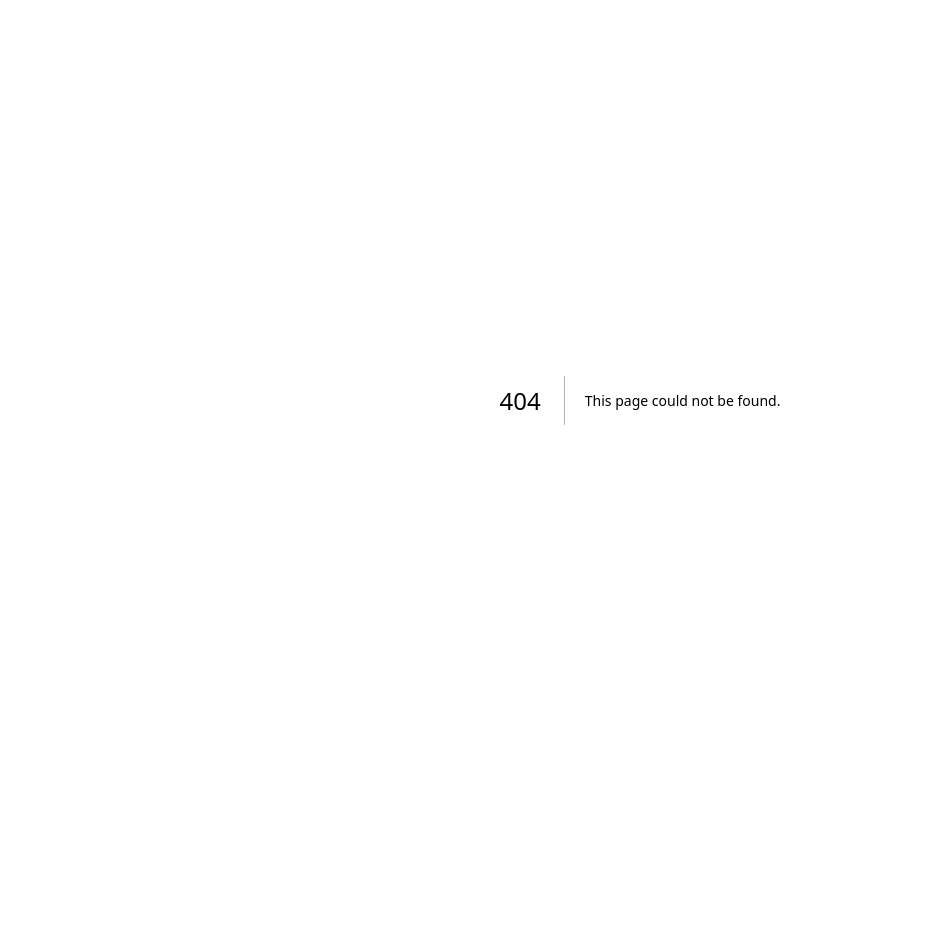
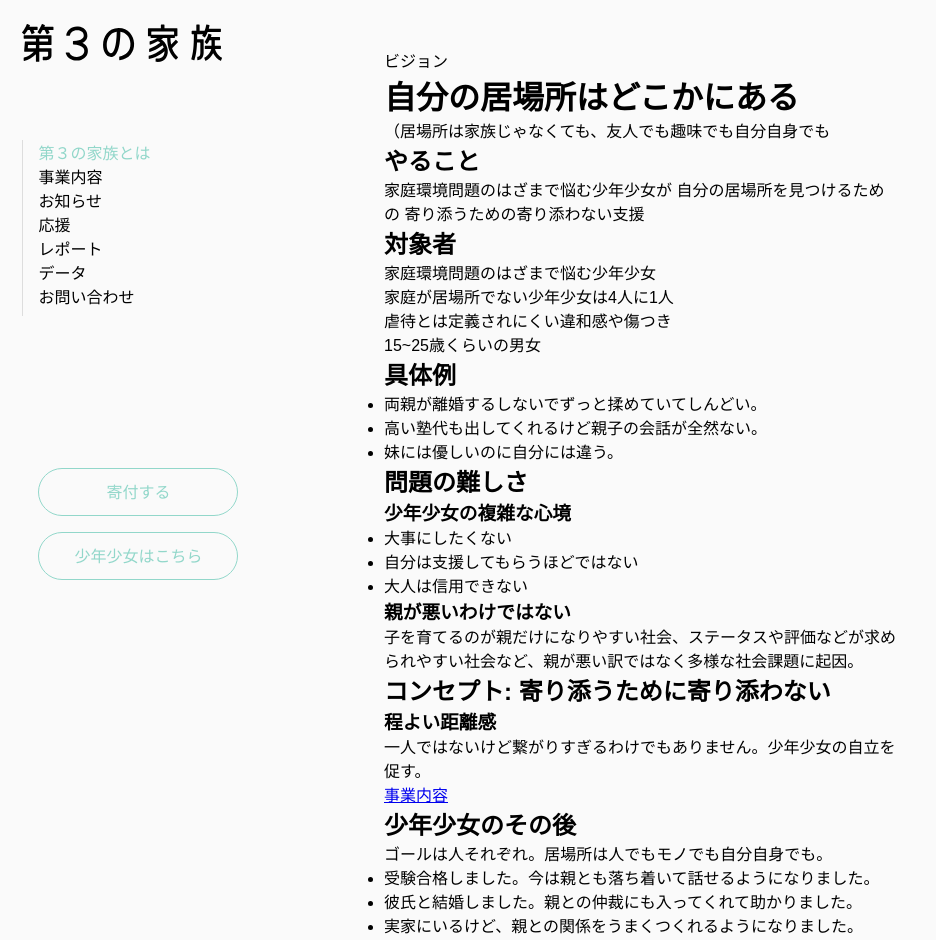
Before and after one commit to k1105/daisan-kazoku, a Next.js app: page /about in a window 1280 px wide. Before the commit this address had no page. Shown: the top 940 px of the page, without its empty margins (0-936 px from the left). Before the commit the page ends 800 px from the top, so only its background shows below. Built offline with nearby package versions, Linux system fonts and the light colour scheme; a web font is replaced by a local one.

Commit message:
個別ページの作成

```diff
--- /dev/null
+++ b/pages/about/index.tsx
@@ -0,0 +1,75 @@
+import Layout from "../layout";
+import Link from "next/link";
+
+const About = () => {
+  return (
+    <>
+      <Layout pageTitle="第3の家族とは">
+        <div>
+          <p>ビジョン</p>
+          <h1>自分の居場所はどこかにある</h1>
+          （居場所は家族じゃなくても、友人でも趣味でも自分自身でも
+          <h2>やること</h2>
+          <p>
+            家庭環境問題のはざまで悩む少年少女が 自分の居場所を見つけるための
+            寄り添うための寄り添わない支援
+          </p>
+          <h2>対象者</h2>
+          <p>家庭環境問題のはざまで悩む少年少女</p>
+          <p>家庭が居場所でない少年少女は4人に1人</p>
+          <p>虐待とは定義されにくい違和感や傷つき</p>
+          <p>15~25歳くらいの男女</p>
+          <h2>具体例</h2>
+          <ul>
+            <li>両親が離婚するしないでずっと揉めていてしんどい。</li>
+            <li>高い塾代も出してくれるけど親子の会話が全然ない。</li>
+            <li>妹には優しいのに自分には違う。</li>
+          </ul>
+          <h2>問題の難しさ</h2>
+          <h3>少年少女の複雑な心境</h3>
+          <ul>
+            <li>大事にしたくない</li>
+            <li>自分は支援してもらうほどではない</li>
+            <li>大人は信用できない</li>
+          </ul>
+          <h3>親が悪いわけではない</h3>
+          <p>
+            子を育てるのが親だけになりやすい社会、ステータスや評価などが求められやすい社会など、親が悪い訳ではなく多様な社会課題に起因。
+          </p>
+          <h2>コンセプト: 寄り添うために寄り添わない</h2>
+          <h3>程よい距離感</h3>
+          <p>
+            一人ではないけど繋がりすぎるわけでもありません。少年少女の自立を促す。
+          </p>
+          <Link href="/service">事業内容</Link>
+          <h2>少年少女のその後</h2>
+          <p>ゴールは人それぞれ。居場所は人でもモノでも自分自身でも。</p>
+          <ul>
+            <li>
+              受験合格しました。今は親とも落ち着いて話せるようになりました。
+            </li>
+            <li>
+              彼氏と結婚しました。親との仲裁にも入ってくれて助かりました。
+            </li>
+            <li>
+              実家にいるけど、親との関係をうまくつくれるようになりました。
+            </li>
+            <li>身の危険を感じたので公的な支援にお世話になりました。</li>
+          </ul>
+          <h1>組織体制</h1>
+          <div>
+            <h2>奥村春香</h2>
+            <p>
+              代表。自身も家庭環境問題のはざまで、大学3年生のときに弟が自死をしました。1年は何もできなかったのですが、もとからものづくりが好きだったので、家庭環境に悩む人のための掲示板を試しに作ってみたところ、思った以上に人が集まりました。「つくってくれてありがとう」という嬉しい言葉をもらう一方、集まる悩みの困難さを実感し「もっとやらなければ」と思い、新卒で入社したLINE株式会社を退職後、NPO法人第3の家族を立ち上げました。
+            </p>
+            <Link href="https://www.notion.so/a9d939d6d27e4ff4bc9e849fc92c6e08?pvs=21">
+              詳細プロフィール
+            </Link>
+          </div>
+        </div>
+      </Layout>
+    </>
+  );
+};
+
+export default About;
--- a/pages/contact/index.tsx
+++ b/pages/contact/index.tsx
@@ -4,7 +4,6 @@ const Contact = () => {
   return (
     <>
       <Layout pageTitle="お問い合わせ">
-        <div className="main">
         <h1>お問い合わせ</h1>
         <form
           action="/submit-your-htmlForm-handler"
@@ -21,9 +20,7 @@ const Contact = () => {
                 <option value="lecture">講演・取材について</option>
                 <option value="collaboration">連携について</option>
                 <option value="third_family">第3の家族について</option>
-                  <option value="staff_application">
-                    スタッフ応募について
-                  </option>
+                <option value="staff_application">スタッフ応募について</option>
                 <option value="other">その他</option>
               </select>
             </div>
@@ -128,7 +125,6 @@ const Contact = () => {
 
           <input type="submit" value="送信" />
         </form>
-        </div>
       </Layout>
 
       <style jsx>{`
--- a/pages/layout.tsx
+++ b/pages/layout.tsx
@@ -71,7 +71,16 @@ export default function Layout({
           </Link>
         </div>
         <ul className={classes.navLink}>
-          <li className={classes.list}>第3の家族とは</li>
+          <li className={classes.list}>
+            <Link
+              href="/about"
+              className={`${classes.link} ${
+                router.pathname === "/about" ? classes.active : ""
+              }`}
+            >
+              第３の家族とは
+            </Link>
+          </li>
           <li className={classes.list}>
             <Link
               href="/service"
@@ -79,7 +88,7 @@ export default function Layout({
                 router.pathname === "/service" ? classes.active : ""
               }`}
             >
-              サービス
+              事業内容
             </Link>
           </li>
           <li className={classes.list}>
@@ -93,7 +102,26 @@ export default function Layout({
             </Link>
           </li>
           <li className={classes.list}>応援</li>
-          <li className={classes.list}>デザインエンジニアリング</li>
+          <li className={classes.list}>
+            <Link
+              href="/report"
+              className={`${classes.link} ${
+                router.pathname === "/report" ? classes.active : ""
+              }`}
+            >
+              レポート
+            </Link>
+          </li>
+          <li className={classes.list}>
+            <Link
+              href="/data"
+              className={`${classes.link} ${
+                router.pathname === "/data" ? classes.active : ""
+              }`}
+            >
+              データ
+            </Link>
+          </li>
           <li className={classes.list}>
             <Link
               href="/contact"
@@ -104,10 +132,19 @@ export default function Layout({
               お問い合わせ
             </Link>
           </li>
-          <li className={classes.list}>少年少女はこちら</li>
         </ul>
+        <div className={classes.navBottom}>
+          <Link href="#" className={classes.link}>
+            <div className={classes.navButton}>寄付する</div>
+          </Link>
+          <Link href="#" className={classes.link}>
+            <div className={classes.navButton}>少年少女はこちら</div>
+          </Link>
+        </div>
       </nav>
-      <div className={classes.childrenWrapper}>{children}</div>
+      <div className={classes.childrenWrapper}>
+        <div className={classes.main}>{children}</div>
+      </div>
 
       <footer></footer>
       <style jsx>{``}</style>
--- a/pages/service/index.tsx
+++ b/pages/service/index.tsx
@@ -5,7 +5,6 @@ const Service = () => {
   return (
     <>
       <Layout pageTitle="サービス">
-        <div className="main">
         <div className="service">
           <h1>nigeruno</h1>
           <h2>つらい現状をハックするための情報サイト</h2>
@@ -146,7 +145,6 @@ const Service = () => {
             </div>
           </div>
         </div>
-        </div>
 
         <style jsx>{`
           .main {
--- a/styles/Layout.module.css
+++ b/styles/Layout.module.css
@@ -7,6 +7,29 @@
   /* background-color: #ddd; */
   width: 300px;
   height: 100vh;
+}
+
+.navBottom {
+  margin-top: 10rem;
+  height: 7rem;
+  display: flex;
+  flex-direction: column;
+  justify-content: space-between;
+}
+
+.navButton {
+  border: 1px solid var(--light-green);
+  width: 200px;
+  height: 3rem;
+  text-align: center;
+  line-height: 3rem;
+  border-radius: 1.5rem;
+  color: var(--light-green);
+}
+
+.main {
+  width: 40vw;
+  margin: 3rem auto;
 }
 
 .logo {
@@ -69,6 +92,10 @@
     mix-blend-mode: difference;
   }
 
+  .main {
+    width: 90vw;
+  }
+
   .logo {
     width: 8rem;
     height: 60px;
@@ -76,7 +103,8 @@
     top: 30px;
   }
 
-  .navLink {
+  .navLink,
+  .navButton {
     display: none;
   }
 
```
Also changed, not shown: pages/announcement/index.tsx (+1 -56 lines), pages/data/index.tsx (added, +11 -0 lines), pages/impact/index.tsx (deleted, +0 -11 lines), pages/index.tsx (+2 -14 lines), pages/report/index.tsx (added, +11 -0 lines). Lines whose indentation alone changed are shown as unchanged.
